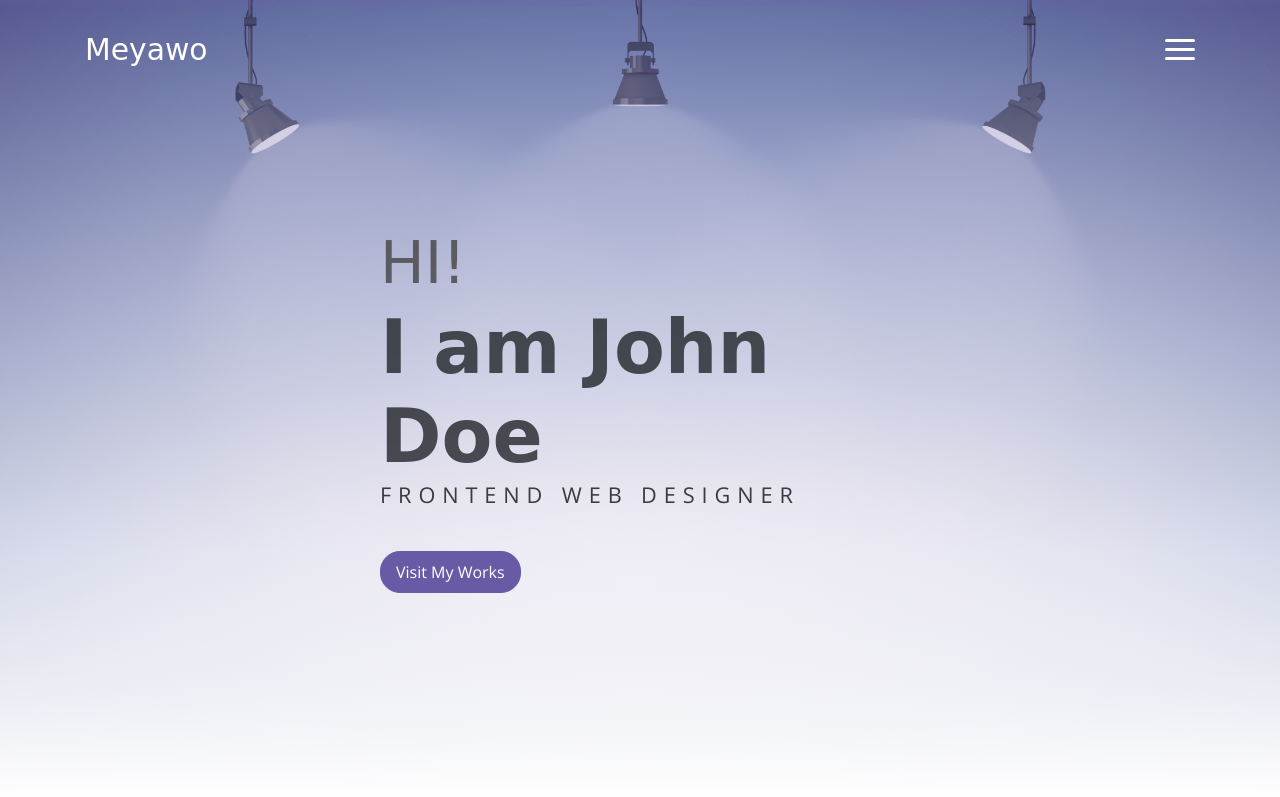
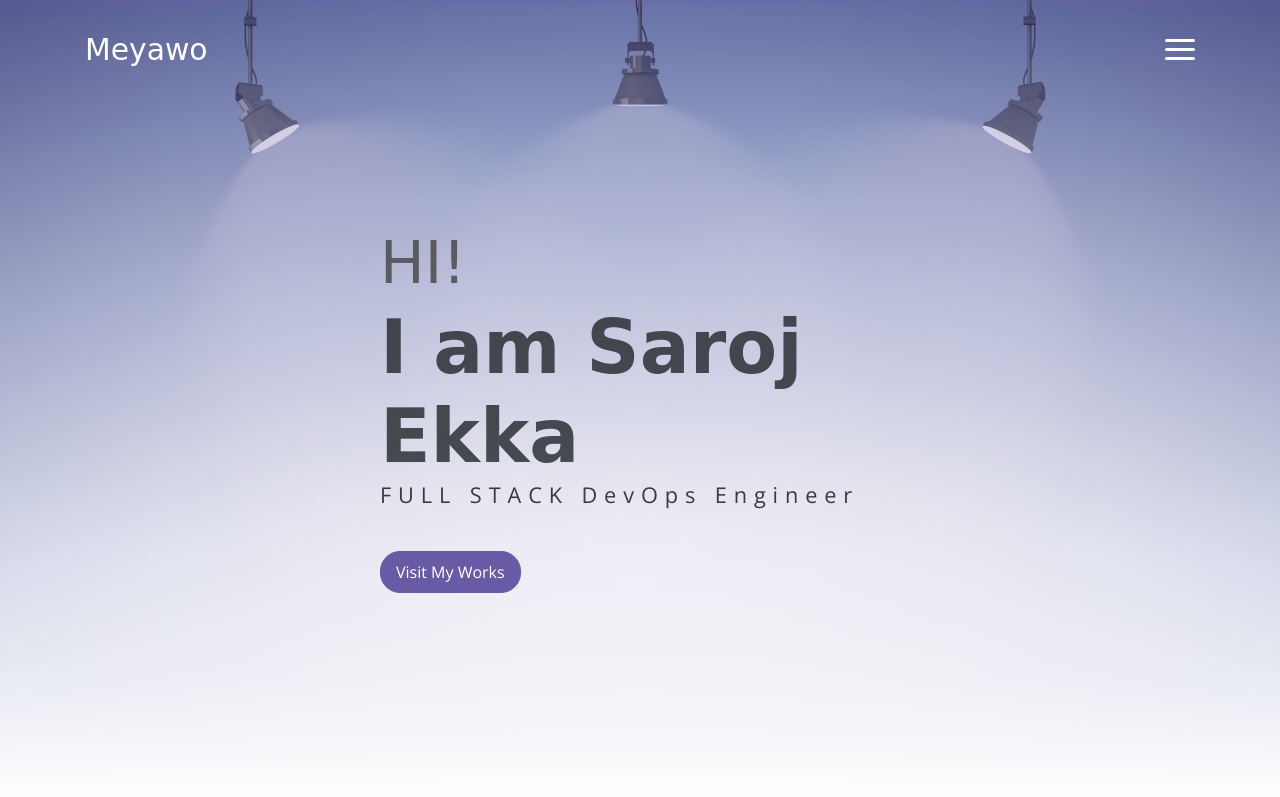
Before and after one commit to ekka007/Devsaroj.github.io, a website: page public_html/index.html in a window 1280 px wide. Shown: the top 797 px of the page. Drawn offline with nearby package versions, Linux system fonts and the light colour scheme; a web font is replaced by a local one.

Commit message:
Update index.html

```diff
--- a/public_html/index.html
+++ b/public_html/index.html
@@ -54,9 +54,9 @@
         <div class="header-content container">
             <h1 class="header-title">
                 <span class="up">HI!</span>
-                <span class="down">I am John Doe</span>
+                <span class="down">I am Saroj Ekka</span>
             </h1>
-            <p class="header-subtitle">FRONTEND WEB DESIGNER</p>
+            <p class="header-subtitle">FULL STACK DevOps Engineer</p>
 
             <button class="btn btn-primary">Visit My Works</button>
         </div>
```
